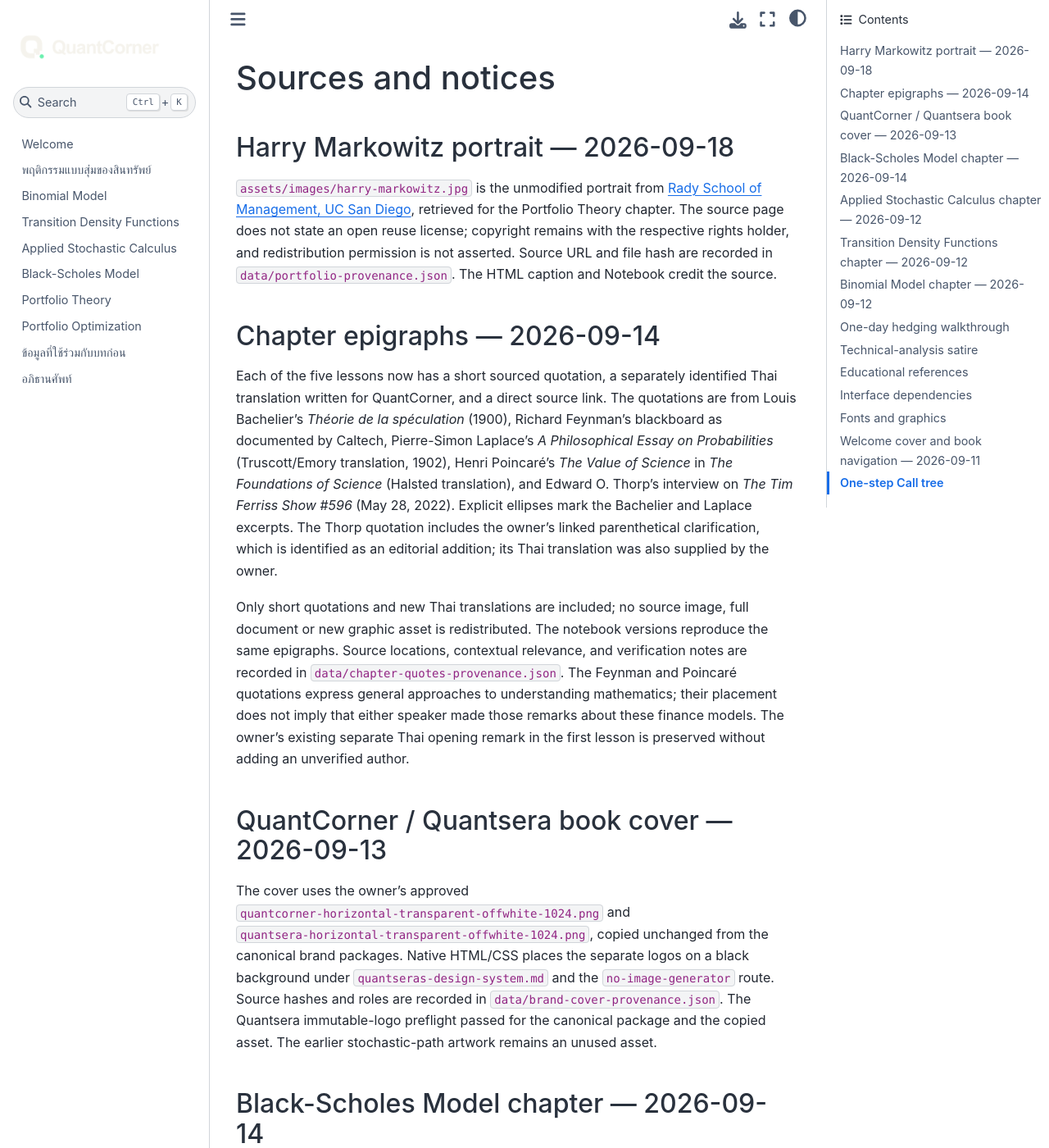
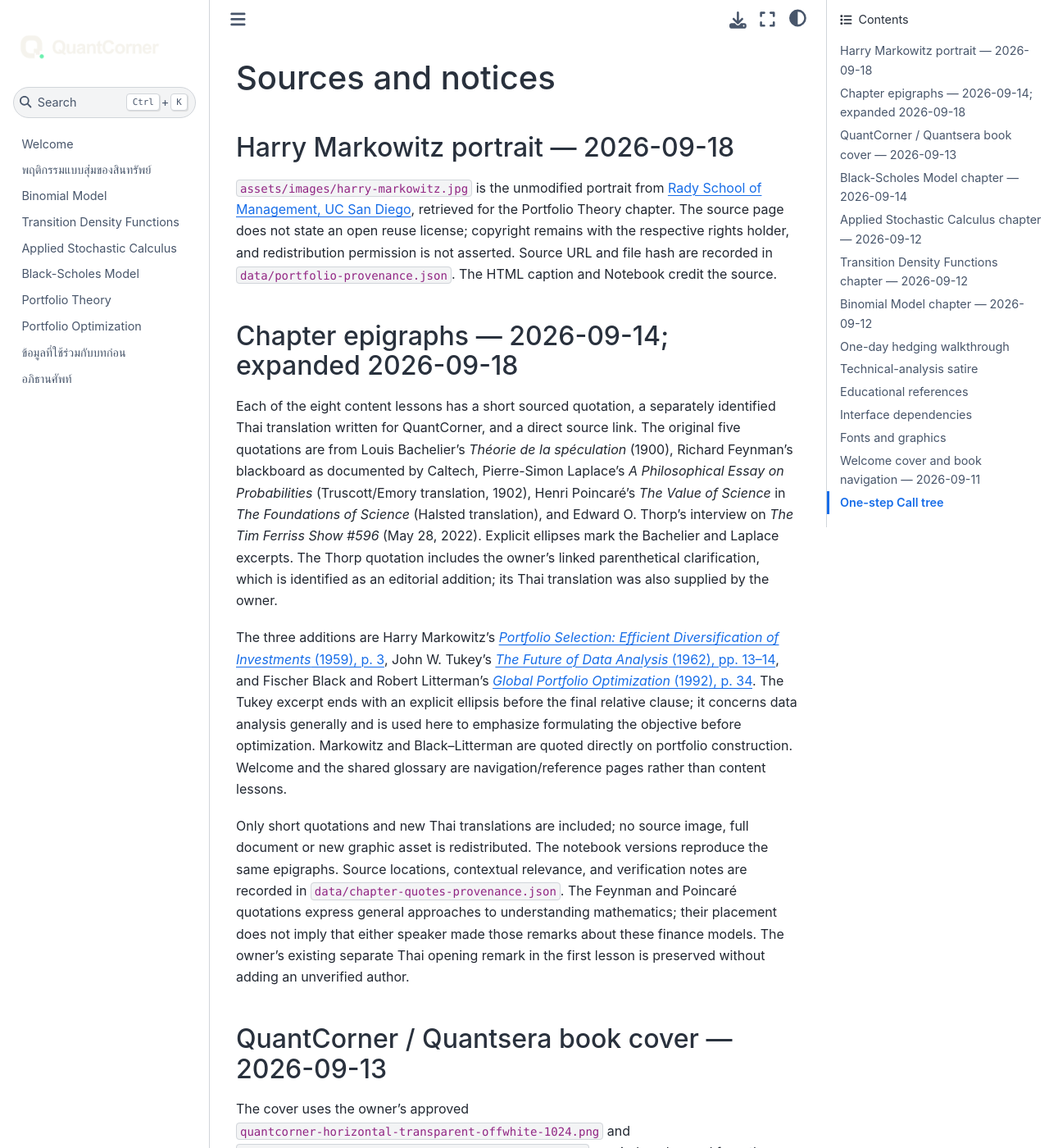
Before and after one commit to nutdnuy/quantitative-finance-notes, a Jupyter Book: the page built from THIRD_PARTY_NOTICES.md, in a window 1280 px wide and 1400 px high. Shown: the whole window at 82% size. Built offline with Jupyter Book 1.0.4 settings and Sphinx 7.4.7 and the Sphinx Book theme 1.1.4, drawn with Linux system fonts in a browser that asks for light colours.

Commit message:
Add sourced epigraphs to all portfolio chapters

```diff
--- a/THIRD_PARTY_NOTICES.md
+++ b/THIRD_PARTY_NOTICES.md
@@ -4,9 +4,11 @@
 
 `assets/images/harry-markowitz.jpg` is the unmodified portrait from [Rady School of Management, UC San Diego](https://rady.ucsd.edu/faculty-research/faculty/emeriti-faculty/harry-markowitz.html), retrieved for the Portfolio Theory chapter. The source page does not state an open reuse license; copyright remains with the respective rights holder, and redistribution permission is not asserted. Source URL and file hash are recorded in `data/portfolio-provenance.json`. The HTML caption and Notebook credit the source.
 
-## Chapter epigraphs — 2026-09-14
+## Chapter epigraphs — 2026-09-14; expanded 2026-09-18
 
-Each of the five lessons now has a short sourced quotation, a separately identified Thai translation written for QuantCorner, and a direct source link. The quotations are from Louis Bachelier's *Théorie de la spéculation* (1900), Richard Feynman's blackboard as documented by Caltech, Pierre-Simon Laplace's *A Philosophical Essay on Probabilities* (Truscott/Emory translation, 1902), Henri Poincaré's *The Value of Science* in *The Foundations of Science* (Halsted translation), and Edward O. Thorp's interview on *The Tim Ferriss Show #596* (May 28, 2022). Explicit ellipses mark the Bachelier and Laplace excerpts. The Thorp quotation includes the owner's linked parenthetical clarification, which is identified as an editorial addition; its Thai translation was also supplied by the owner.
+Each of the eight content lessons has a short sourced quotation, a separately identified Thai translation written for QuantCorner, and a direct source link. The original five quotations are from Louis Bachelier's *Théorie de la spéculation* (1900), Richard Feynman's blackboard as documented by Caltech, Pierre-Simon Laplace's *A Philosophical Essay on Probabilities* (Truscott/Emory translation, 1902), Henri Poincaré's *The Value of Science* in *The Foundations of Science* (Halsted translation), and Edward O. Thorp's interview on *The Tim Ferriss Show #596* (May 28, 2022). Explicit ellipses mark the Bachelier and Laplace excerpts. The Thorp quotation includes the owner's linked parenthetical clarification, which is identified as an editorial addition; its Thai translation was also supplied by the owner.
+
+The three additions are Harry Markowitz's [*Portfolio Selection: Efficient Diversification of Investments* (1959), p. 3](https://cowles.yale.edu/sites/default/files/2022-09/m16-all.pdf#page=15), John W. Tukey's [*The Future of Data Analysis* (1962), pp. 13–14](https://doi.org/10.1214/aoms/1177704711), and Fischer Black and Robert Litterman's [*Global Portfolio Optimization* (1992), p. 34](https://people.duke.edu/~charvey/Teaching/BA453_2005/blacklitterman.pdf#page=7). The Tukey excerpt ends with an explicit ellipsis before the final relative clause; it concerns data analysis generally and is used here to emphasize formulating the objective before optimization. Markowitz and Black–Litterman are quoted directly on portfolio construction. Welcome and the shared glossary are navigation/reference pages rather than content lessons.
 
 Only short quotations and new Thai translations are included; no source image, full document or new graphic asset is redistributed. The notebook versions reproduce the same epigraphs. Source locations, contextual relevance, and verification notes are recorded in `data/chapter-quotes-provenance.json`. The Feynman and Poincaré quotations express general approaches to understanding mathematics; their placement does not imply that either speaker made those remarks about these finance models. The owner's existing separate Thai opening remark in the first lesson is preserved without adding an unverified author.
 
```
Also changed, not shown: black-litterman.md (+10 -0 lines), portfolio-optimization.md (+10 -0 lines), portfolio-theory.md (+10 -0 lines), 4 other files.
